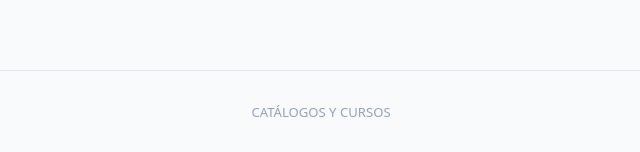
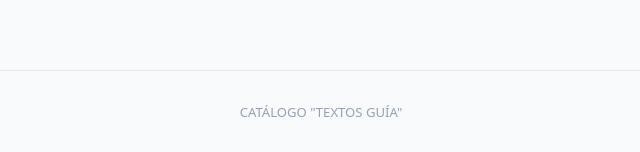
Before and after one commit to JuanCalle24/catalogo-unefco, a plain HTML site: page index.html in a window 1280 px wide. Shown: the part 3891-4043 px from the top of the page, 319-959 px from the left. Drawn offline with Linux system fonts and the light colour scheme.

Commit message:
Titulo en pie de pagina

```diff
--- a/index.html
+++ b/index.html
@@ -797,7 +797,7 @@ footer {
 </main>
 
 <footer>
-  CATÁLOGOS Y CURSOS
+  CATÁLOGO "TEXTOS GUÍA"
 </footer>
 
 <script>
```
